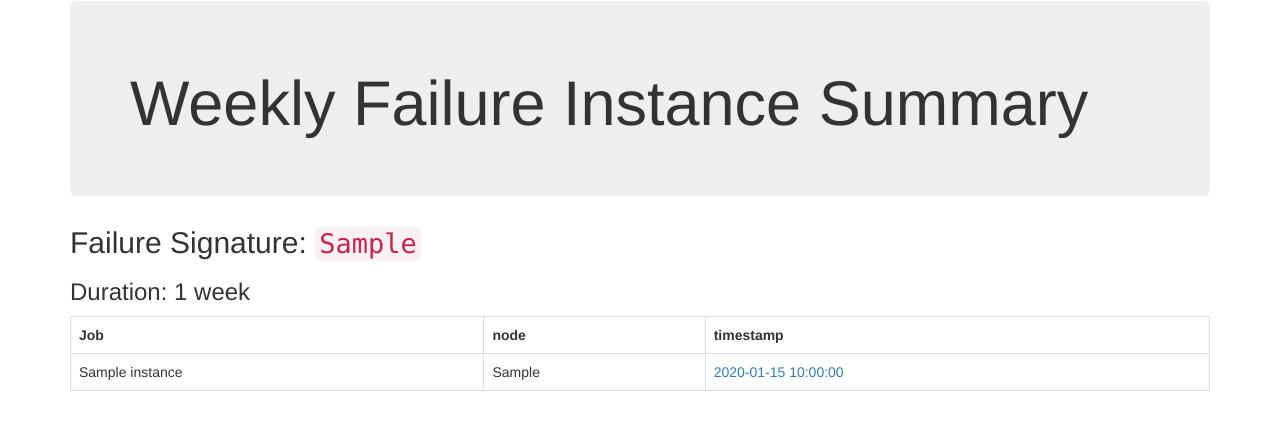
After one commit to smitthakkar96/fstat, a Flask app: page /weeks/1/failure/1 in a window 1280 px wide. The commit adds this page. Shown: the top 430 px of the page. Run offline with Flask 2, Linux system fonts and the light colour scheme; tables that the repository leaves empty hold one stand-in row (values such as "Sample post"); one stand-in notice (Sample message) is shown; some libraries are stand-ins or nearby versions.

Commit message:
Move to new db structure

```diff
--- a/fstat/__init__.py
+++ b/fstat/__init__.py
@@ -4,8 +4,9 @@ from flask_sqlalchemy import SQLAlchemy
 
 app = Flask(__name__, instance_relative_config=True)
 app.config.from_pyfile('default.cfg')
+app.config.from_pyfile('application.cfg', silent=True)
 Bootstrap(app)
 db = SQLAlchemy(app)
 
 from controller import index
-from model import Job
+from model import Failure, FailureInstance
--- a/fstat/controller.py
+++ b/fstat/controller.py
@@ -1,8 +1,30 @@
-from flask import render_template
-from fstat import app
-from model import Job
+from collections import Counter
+from flask import render_template, redirect, url_for, abort
+from fstat import app, db
+from fstat.lib import x_days_ago
+from model import Failure, FailureInstance
 
 @app.route("/")
 def index():
-    failures = Job.query.all()
-    return render_template('index.html', failures=failures)
+    return redirect(url_for('weekly_overall_summary', num=1))
+
+@app.route("/weeks/<int:num>")
+def weekly_overall_summary(num=None):
+    if num > 4:
+        num = 4
+    cut_off_date = (x_days_ago(num*7))
+    failure_instances = FailureInstance.query.filter(FailureInstance.timestamp > cut_off_date)
+    failures = Counter([x.failure for x in failure_instances])
+    return render_template('index.html', num=num, failures=failures, total=len(failures))
+
+@app.route("/weeks/<int:num>/failure/<int:fid>")
+def weekly_instance_summary(num=None, fid=None):
+    if num > 4:
+        num = 4
+    fid = int(fid)
+    cut_off_date = (x_days_ago(num*7))
+    print cut_off_date
+    failure = Failure.query.filter_by(id=fid).first_or_404()
+    failure_instances = FailureInstance.query.filter(db.and_(FailureInstance.timestamp > cut_off_date, FailureInstance.failure == failure))
+    #failure_instances = FailureInstance.query.filter(FailureInstance.failure == failure)
+    return render_template('failure_instance.html', num=num, failure=failure, failure_instances=failure_instances)
--- /dev/null
+++ b/fstat/lib.py
@@ -0,0 +1,7 @@
+from datetime import datetime, timedelta
+
+def x_days_ago(x=1):
+    '''
+    Return timestamp for X days ago
+    '''
+    return datetime.today() - timedelta(days=x)
--- a/fstat/model.py
+++ b/fstat/model.py
@@ -1,17 +1,30 @@
 from fstat import db
 from datetime import datetime
 
-class Job(db.Model):
+
+STATE = (
+    None,
+    'SUCCESS',
+    'FAILURE',
+    'ABORTED',
+)
+
+
+class Failure(db.Model):
+    id = db.Column(db.Integer, primary_key=True)
+    signature = db.Column(db.String(1000), index=True)
+    failures = db.relationship('FailureInstance', backref='failure', lazy='dynamic')
+
+class FailureInstance(db.Model):
     id = db.Column(db.Integer, primary_key=True)
     url = db.Column(db.String(100))
     state = db.Column(db.Integer)
-    signature = db.Column(db.String(1000), index=True)
     job_name  = db.Column(db.String(100), index=True)
-    node = db.Column(db.Integer, index=True)
+    node = db.Column(db.String(100), index=True)
     timestamp = db.Column(db.DateTime, index=True)
-    __table__args = (db.UniqueConstraint(url, signature))
+    failure_id = db.Column(db.Integer, db.ForeignKey('failure.id'))
 
     def process_build_info(self, build):
-        self.state = build['result']
+        self.state = STATE.index(build['result'])
         self.node = build['builtOn']
         self.timestamp = datetime.fromtimestamp(build['timestamp']/1000)
--- a/fstat/templates/base.html
+++ b/fstat/templates/base.html
@@ -34,8 +34,8 @@
 {% block styles -%}
     {{super()}}  {# do not forget to call super or Bootstrap's own stylesheets
                     will disappear! #}
-    <link rel="stylesheet" type="text/css"
-          href="{{url_for('static', filename='sample-app.css')}}">
+<!--    <link rel="stylesheet" type="text/css"
+  href="{{url_for('static', filename='sample-app.css')}}"> -->
 {% endblock %}
 
 {# Finally, round things out with navigation #}
--- /dev/null
+++ b/fstat/templates/failure_instance.html
@@ -0,0 +1,35 @@
+{%- extends "base.html" %}
+{% import "bootstrap/utils.html" as utils %}
+{% block content %}
+  <div class="container">
+  {%- with messages = get_flashed_messages(with_categories=True) %}
+  {%- if messages %}
+    <div class="row">
+      <div class="col-md-12">
+        {{utils.flashed_messages(messages)}}
+      </div>
+    </div>
+  {%- endif %}
+  {%- endwith %}
+    <div class="jumbotron">
+      <h1>Weekly Failure Instance Summary</h1>
+    </div>
+      <h2>Failure Signature: <code>{{ failure.signature }}</code></h2>
+      <h3>Duration: {{ num }} week{% if num > 1 %}s{% endif %}</h3>
+    <table class="table table-bordered">
+      <tr>
+        <th>Job</th>
+        <th>node</th>
+        <th>timestamp</th>
+      </tr>
+      </tr>
+      {% for f in failure_instances %}
+      <tr>
+        <td>{{ f.job_name }}</td>
+        <td>{{ f.node }}</td>
+        <td><a href="{{ f.url }}">{{ f.timestamp }}</a></td>
+      <tr>
+      {% endfor %}
+    </table>
+   </div>
+{%- endblock %}
--- a/instance/default.cfg
+++ b/instance/default.cfg
@@ -1,4 +1,4 @@
-SQLALCHEMY_DATABASE_URI = 'sqlite:////tmp/test.db'
+SQLALCHEMY_DATABASE_URI = 'sqlite:///test.db'
 JENKINS_URL = 'https://build.gluster.org'
 JENKINS_MAX = 1000
 DEBUG = True
```
Also changed, not shown: fstat/parser.py (+10 -6 lines), fstat/templates/index.html (+5 -7 lines).
